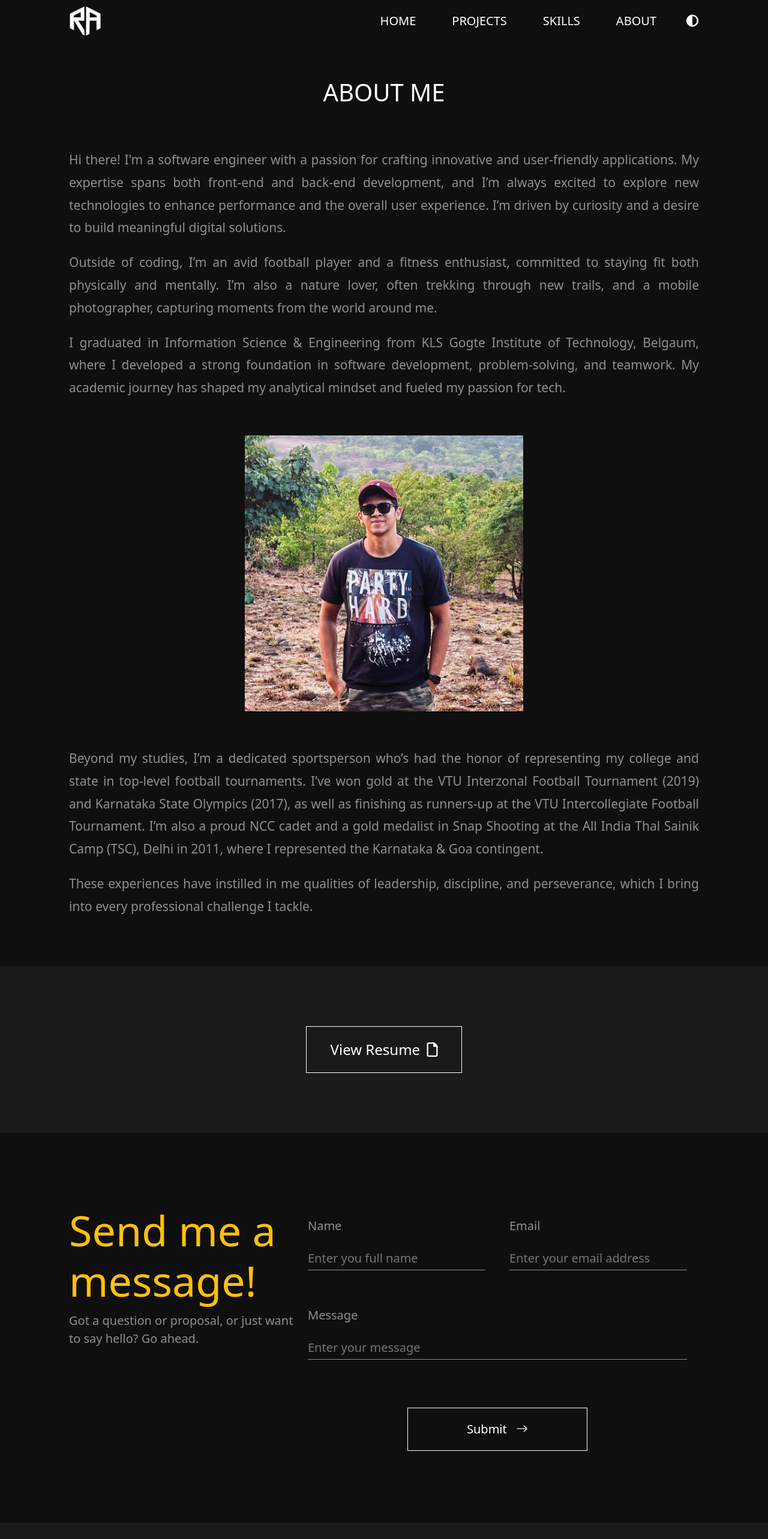
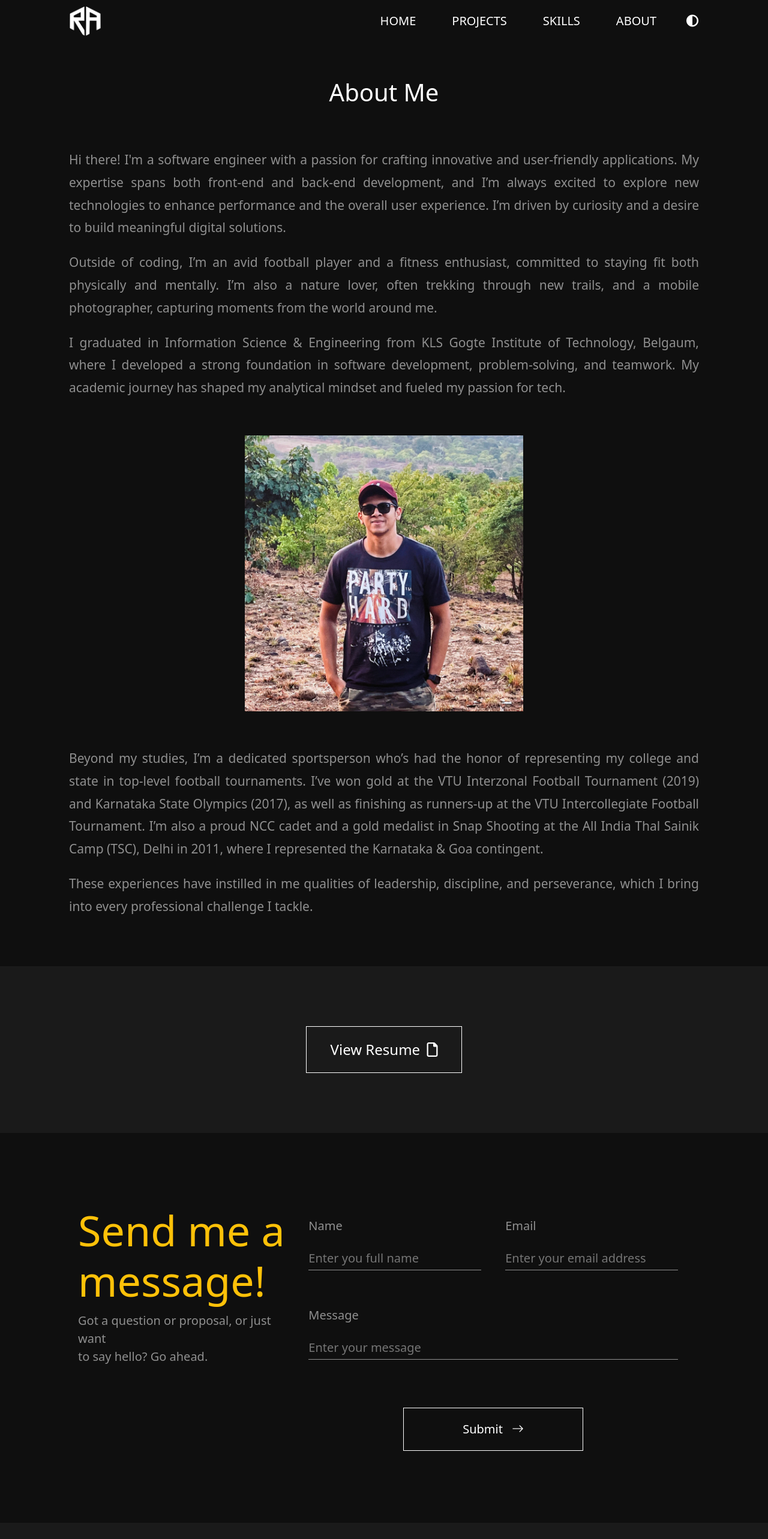
Before and after one commit to rohitashtekar/portfolio, a React (Vite) app in the folder Portfolio/: page /about in a window 1280 px wide. Shown: the top 2566 px of the page at 60% size. Built offline with nearby package versions, Linux system fonts and the light colour scheme.

Commit message:
UPDATE: Added scrollDown animation, header text

```diff
--- a/Portfolio/src/pages/About.jsx
+++ b/Portfolio/src/pages/About.jsx
@@ -8,7 +8,7 @@ const About = () => {
     <>
       <section className="container-fluid about-cont">
         <div className="about-inner">
-          <h3 className="header">ABOUT ME</h3>
+          <h3 className="header">About Me</h3>
           <div className="details">
             <div className="det-text">
               <p>
@@ -47,7 +47,7 @@ const About = () => {
           </button>
         </div>
       </Link>
-      <section>
+      <section className="container-fluid">
         <Contact />
       </section>
     </>
--- a/Portfolio/src/pages/Home.jsx
+++ b/Portfolio/src/pages/Home.jsx
@@ -1,6 +1,7 @@
 import { useEffect, useState } from 'react';
 import { Link } from 'react-router-dom';
 import Work from '../components/Work';
+import ScrollDown from '../components/ScrollDown';
 import '../styles/pages/home.css';
 
 const Home = () => {
@@ -47,9 +48,12 @@ const Home = () => {
 
             <div className="desc hero-card">
               <h5>Design Principles</h5>
-              <p>Simplicity & Clarity, A great design is born of those two things.</p>
+              <p>Simplicity & Clarity, A great design is born of these two things.</p>
             </div>
           </div>
+        </div>
+        <div className="anim-cont">
+          <ScrollDown />
         </div>
       </section>
 
--- a/Portfolio/src/pages/Projects.jsx
+++ b/Portfolio/src/pages/Projects.jsx
@@ -1,5 +1,6 @@
 import { Link } from 'react-router-dom';
 import '../styles/pages/projects.css';
+import ScrollDown from '../components/ScrollDown';
 import chatbot from '../assets/chatbot.webp';
 import coffee from '../assets/coffee.webp';
 import doctor from '../assets/doctor.webp';
@@ -9,9 +10,9 @@ const Projects = () => {
 
   return (
     <>
-      <section className="container-fluid mb-5">
+      <section className="container-fluid">
         <div>
-          <h3 className="header">PAST PROJECTS</h3>
+          <h3 className="header">Past Projects</h3>
         </div>
         <div className="project-list container-fluid">
 
@@ -44,8 +45,10 @@ const Projects = () => {
               {/* <span>February 2019 - April 2019</span> */}
             </div>
           </Link>
-
         </div>
+          <div className="anim-cont">
+            <ScrollDown />
+          </div>
         <hr />
         <Contact />
       </section>
```
